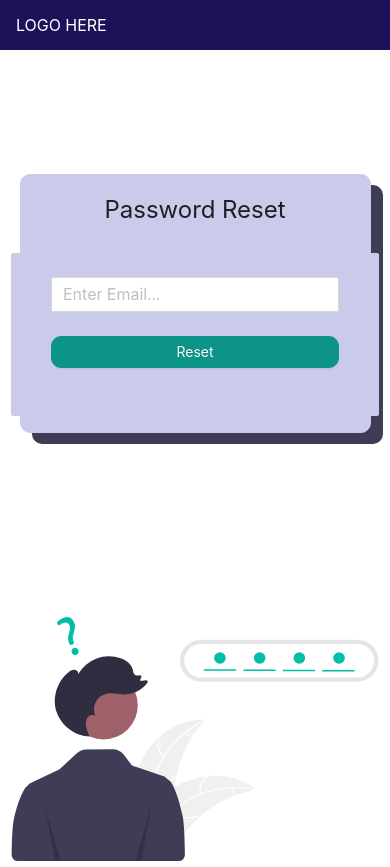
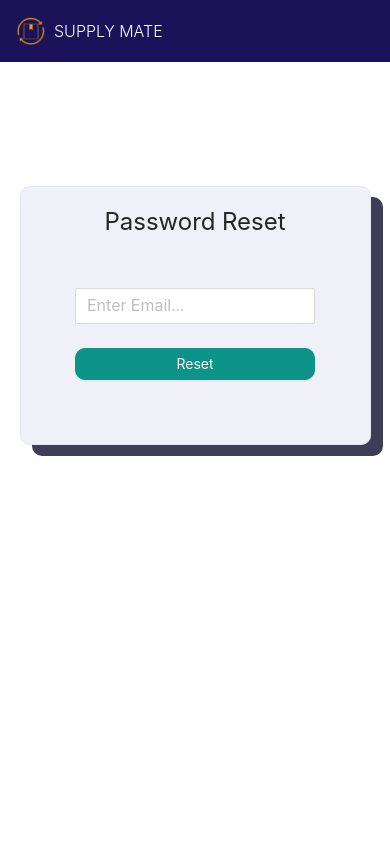
Before and after one commit to johnkirtley/text-service, a Next.js app: page /password-reset in a window 390 px wide. After the commit the page ends 844 px from the top, so only its background shows below. Built offline with nearby package versions, Linux system fonts and the light colour scheme; no server answers.

Commit message:
updated forgot pw

```diff
--- a/pages/password-reset.js
+++ b/pages/password-reset.js
@@ -1,3 +1,4 @@
+/* eslint-disable max-len */
 import { useEffect, useState } from 'react';
 import {
     Input, Button, Form, Card, Layout,
@@ -9,7 +10,7 @@ import { getAuth, sendPasswordResetEmail } from 'firebase/auth';
 
 import styles from '../styles/Home.module.css';
 
-import forgotPasswordImage from '../public/icons/forgotpass.svg';
+// import forgotPasswordImage from '../public/icons/forgotpass.svg';
 
 const defaultCredentials = { username: '' };
 
@@ -57,7 +58,10 @@ export default function PasswordReset() {
     return (
         <>
             <Header className={`${styles.title} ${styles.header}`}>
-        LOGO HERE
+                <div className={styles.logoContainer}>
+                    <Image src="/supplymate-logo-nobg.png" alt="supply mate logo" width={30} height={30} />
+                    <p className={styles.logoText}>SUPPLY MATE</p>
+                </div>
             </Header>
             <Content style={{
                 height: '60vh', display: 'flex', justifyContent: 'center', alignItems: 'center', flexFlow: 'column',
@@ -65,7 +69,7 @@ export default function PasswordReset() {
             >
                 <div className={styles.forgotPasswordPage}>
                     <p style={{ fontSize: '1.5rem' }}>Password Reset</p>
-                    <Card bordered={false} style={{ backgroundColor: 'var(--secondary-blue)' }}>
+                    <Card bordered={false} style={{ backgroundColor: 'rgb(202 202 234 / 3%)' }}>
                         {!emailSent ? (
                             <Form name="passwordReset" onFinish={handleForgotPassword} className={styles.loginForm}>
                                 <Form.Item required={false} name="username" rules={[{ required: true, message: 'Please input email' }]} className={styles.formRow}>
@@ -80,9 +84,9 @@ export default function PasswordReset() {
                         ) : <div style={{ textAlign: 'center' }}><p>Password Reset Successfully Sent. Please Check Email. </p><Link href="/">Return to Login</Link></div>}
                     </Card>
                 </div>
-                <div style={{ position: 'absolute', bottom: '-23px' }}>
+                {/* <div style={{ position: 'absolute', bottom: '-23px' }}>
                     <Image src={forgotPasswordImage} alt="forgot password image" height={250} width={400} />
-                </div>
+                </div> */}
             </Content>
         </>
     );
--- a/styles/Home.module.css
+++ b/styles/Home.module.css
@@ -207,11 +207,11 @@
     align-items: center;
     flex-flow: column;
     z-index: 999;
-    border: 1px solid var(--secondary-blue);
+    border: 1px solid rgba(202, 202, 234, 0.28);
     max-width: 60%;
     border-radius: 10px;
     padding: 1rem;
-    background-color: var(--secondary-blue);
+    background-color: rgba(202, 202, 234, 0.28);
     box-shadow: 12px 11px 0px 0 rgb(63 61 86), 39px 1px 26px -39px rgb(77 77 77 / 4%);
 }
 
@@ -537,7 +537,8 @@ margin-bottom: 0.5rem;
 
     .registerMainContainer {
         height: 100%;
-        margin-top: 2rem;
+        margin-top: 1rem;
+        margin-bottom: 1rem;
         width: 90%;
     }
 }
--- a/styles/globals.css
+++ b/styles/globals.css
@@ -240,7 +240,7 @@ th, td {
 }
 
 .ant-collapse, .ant-card-body {
-    width: 23rem;
+    width: 20rem;
 }
 
 .ant-statistic-content {
```
